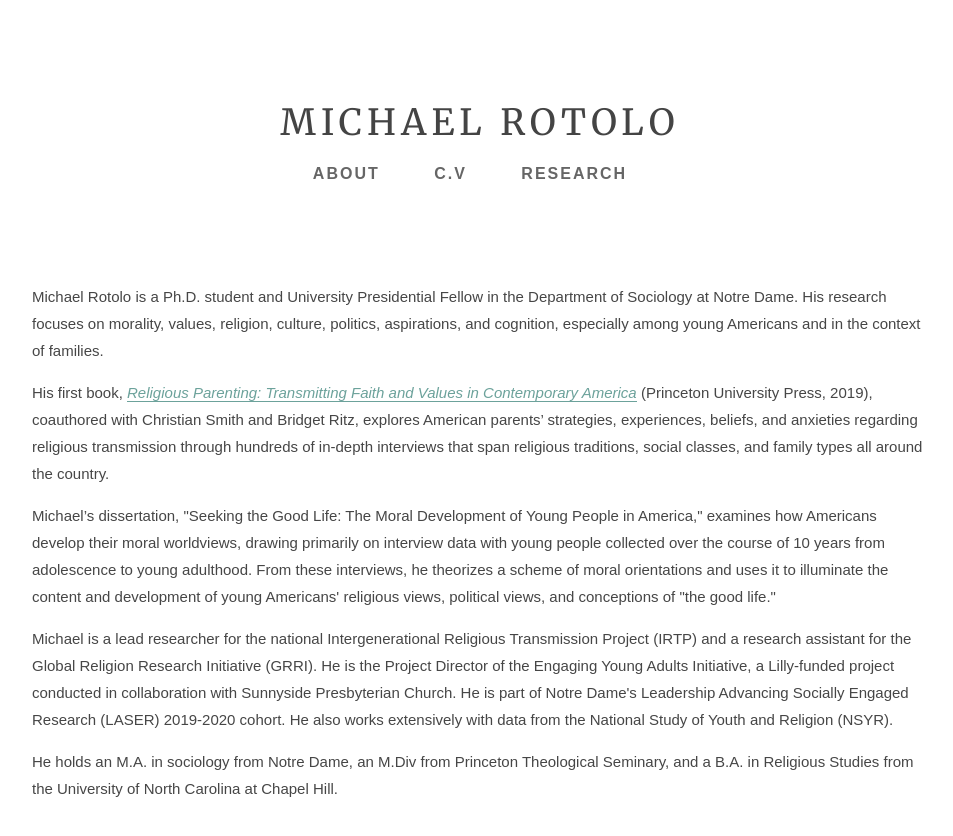
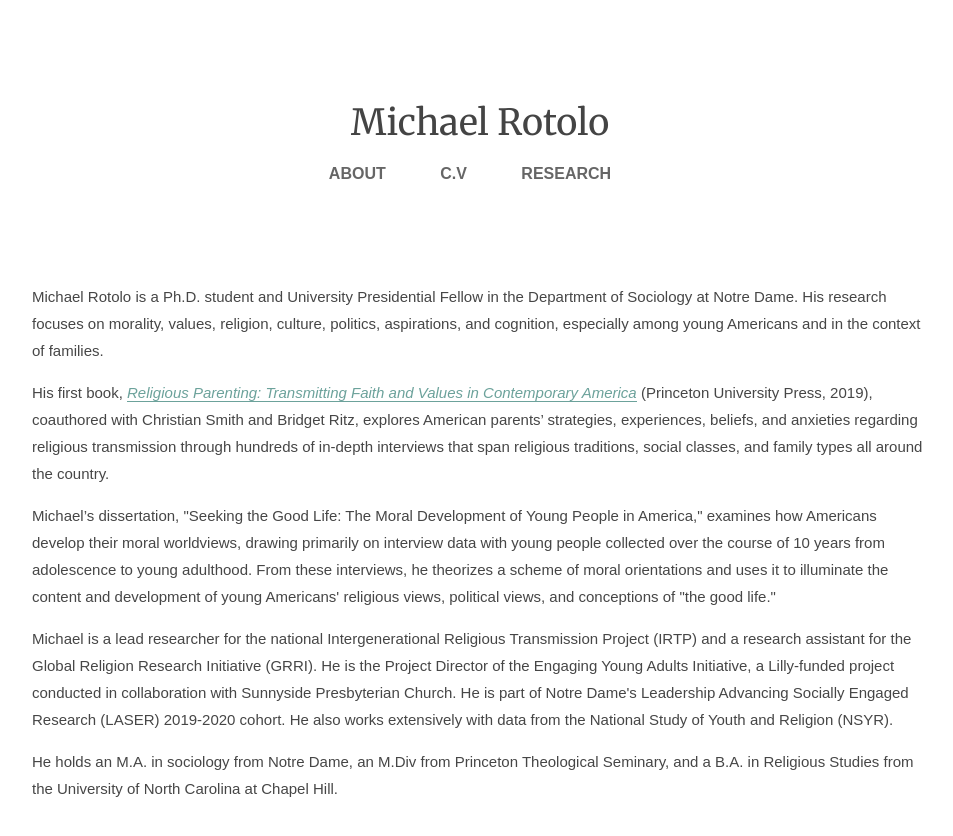
Before and after one commit to michaelrotolo/github.io, a Jekyll site: the page built from index.html, in a window 1280 px wide. Shown: the top 836 px of the page, without its empty margins (160-1113 px from the left). Built offline with Jekyll 4.4.1, drawn with Linux system fonts in a browser that asks for light colours; some web fonts are replaced.

Commit message:
Update main.css

```diff
--- a/css/main.css
+++ b/css/main.css
@@ -10,9 +10,7 @@ nav h1 a {
     font-family:'Merriweather', serif;
     font-size: 36px;
     margin-bottom:0;
-    text-transform:uppercase;
     font-weight:400;
-    letter-spacing:5px;
     color:#444;
 }
 nav ul li a {
@@ -20,7 +18,6 @@ nav ul li a {
     font-size:16px;
     font-weight:600;
     text-transform: uppercase;
-    letter-spacing:2px;
     color:#666;
     margin: 10px 15px;
     border-bottom:1px solid #fff;
```
